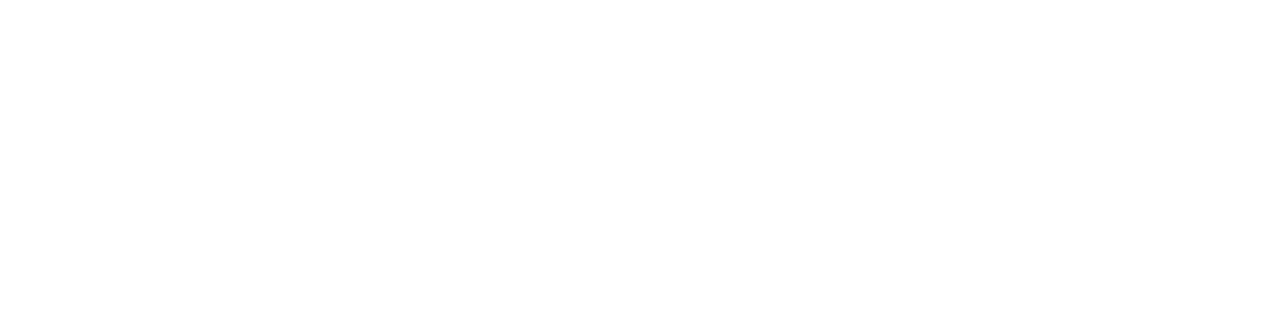
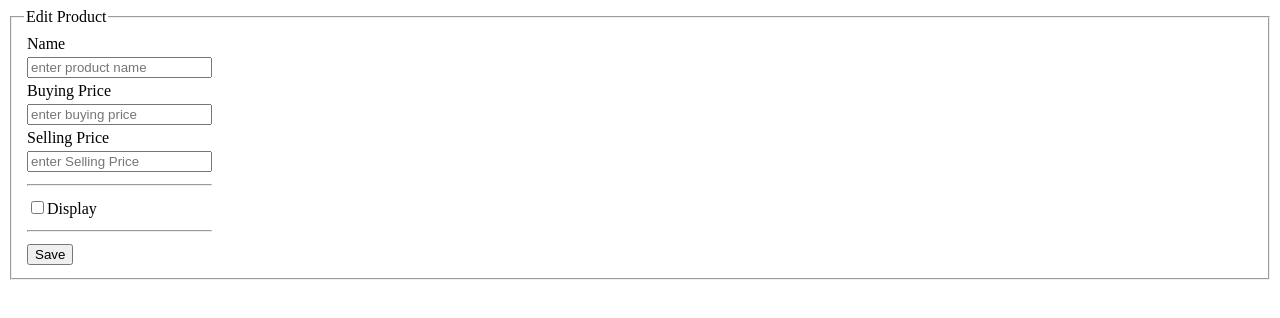
Before and after one commit to rahmanMunna/learning-web-technologies-spring2024-25-sec-b, a plain HTML site: page Lab-Task-01/EditProduct.html in a window 1280 px wide. Drawn offline with Linux system fonts and the light colour scheme.

Commit message:
Edit page doe

```diff
--- a/Lab-Task-01/EditProduct.html
+++ b/Lab-Task-01/EditProduct.html
@@ -1,11 +1,65 @@
 <!DOCTYPE html>
 <html lang="en">
+
 <head>
     <meta charset="UTF-8">
     <meta name="viewport" content="width=device-width, initial-scale=1.0">
     <title>Edit Product</title>
 </head>
+
 <body>
+    <fieldset>
+        <table>
+            <tbody>
+                <legend>Edit Product</legend>
+                <form action="">
+                    <tr>
+                        <td>Name</td>
+                    </tr>
+                    <tr>
+                        <td>
+                            <input type="number" placeholder="enter product name" name="" id="nameField">
+                        </td>
+                    </tr>
+                    <tr>
+                        <td>Buying Price</td>
+                    </tr>
+                    <tr>
+                        <td>
+                            <input type="number" placeholder="enter buying price" name="" id="buyingPriceField">
+                        </td>
+                    </tr>
+                    <tr>
+                        <td>Selling Price</td>
+                    </tr>
+                    <tr>
+                        <td>
+                            <input type="number" placeholder="enter Selling Price" name="" id="sellingPrice">
+                        </td>
+                    </tr>
+                    <td>
+                        <hr>
+                    </td>
+                    <tr>
+                        <td>
+                            <input type="checkbox" name="" id="display">Display
+                        </td>
+                    </tr>
+                    <tr>
+                        <td>
+                            <hr>
+                        </td>
+                    </tr>
+                    <tr>
+                        <td>
+                            <input type="submit" value="Save">
+                        </td>
+                    </tr>
 
+                </form>
+            </tbody>
+        </table>
+    </fieldset>
 </body>
+
 </html>
```
